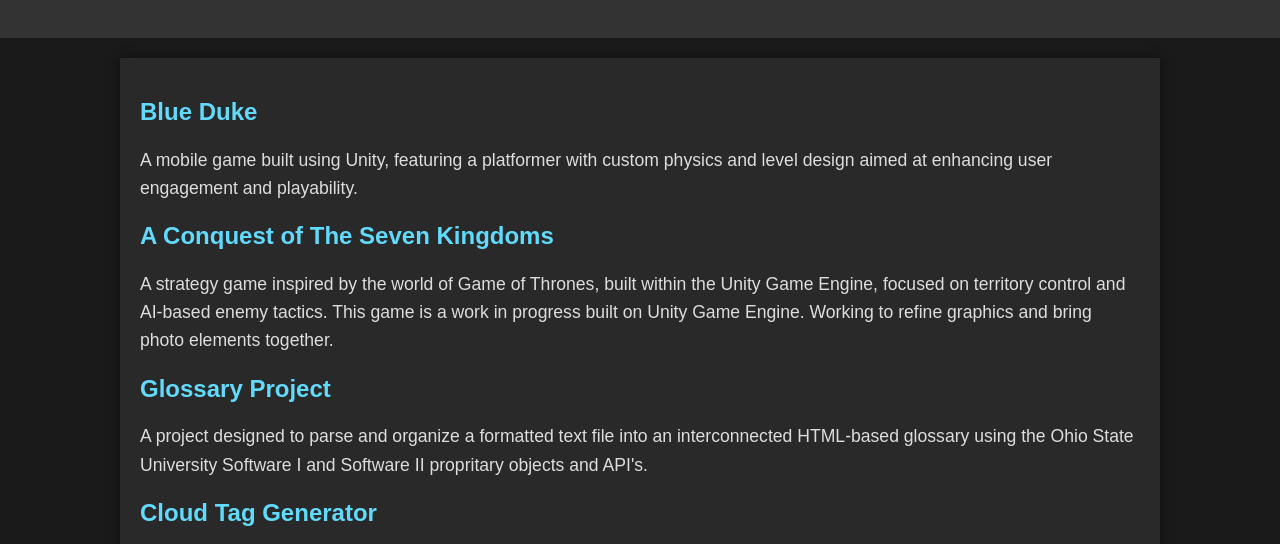
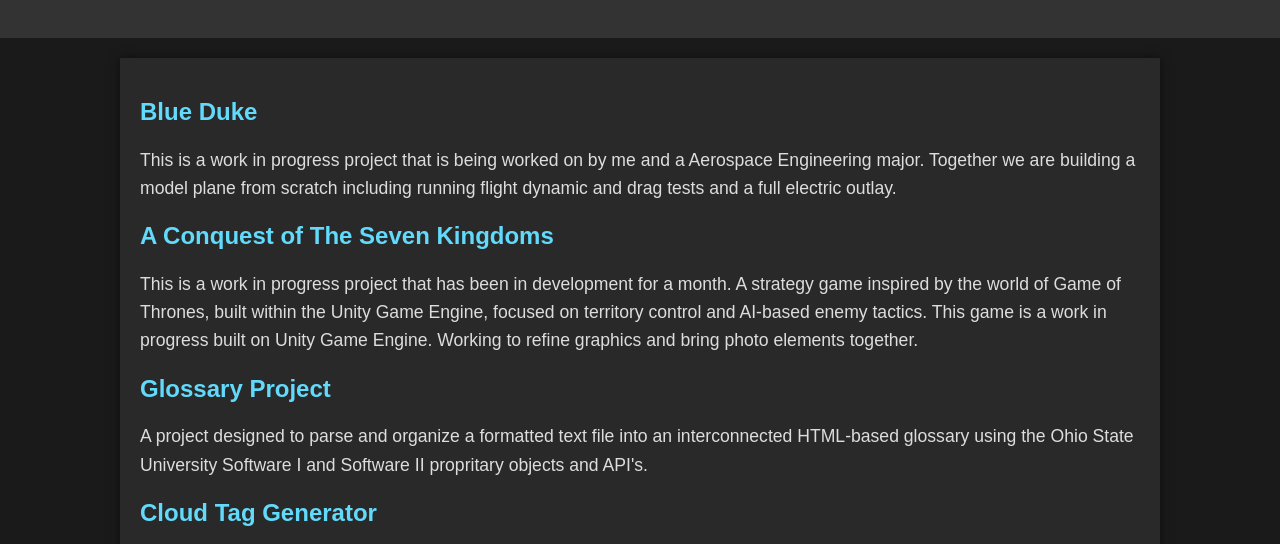
Before and after one commit to paruchurisid/paruchurisid.github.io, a plain HTML site: page projects.html in a window 1280 px wide. Shown: the part 229-773 px from the top of the page. Drawn offline with Linux system fonts and the light colour scheme.

Commit message:
forgot to save
forgot to save changes to projects

```diff
--- a/projects.html
+++ b/projects.html
@@ -126,10 +126,13 @@
 
     <section>
         <h2>Blue Duke</h2>
-        <p>A mobile game built using Unity, featuring a platformer with custom physics and level design aimed at enhancing user engagement and playability.</p>
+        <p>This is a work in progress project that is being worked on by me and a Aerospace
+            Engineering major. Together we are building a model plane from scratch including
+            running flight dynamic and drag tests and a full electric outlay.
+        </p>
 
         <h2>A Conquest of The Seven Kingdoms</h2>
-        <p>A strategy game inspired by the world of Game of Thrones, built within the Unity Game Engine, focused on territory control and AI-based enemy tactics.
+        <p>This is a work in progress project that has been in development for a month. A strategy game inspired by the world of Game of Thrones, built within the Unity Game Engine, focused on territory control and AI-based enemy tactics.
             This game is a work in progress built on Unity Game Engine. Working to refine graphics and bring photo elements together.
         </p>
 
```
